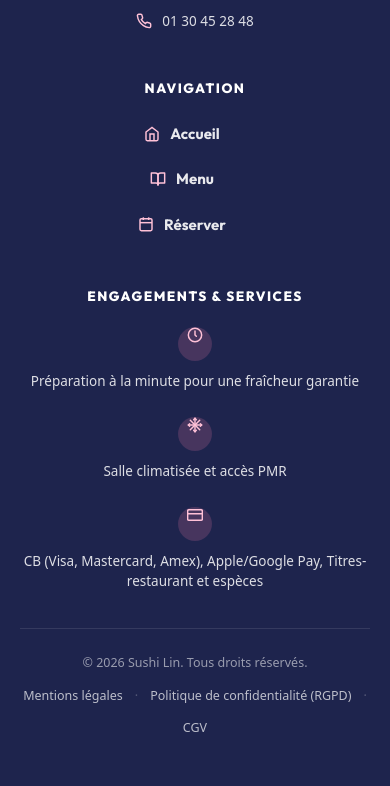
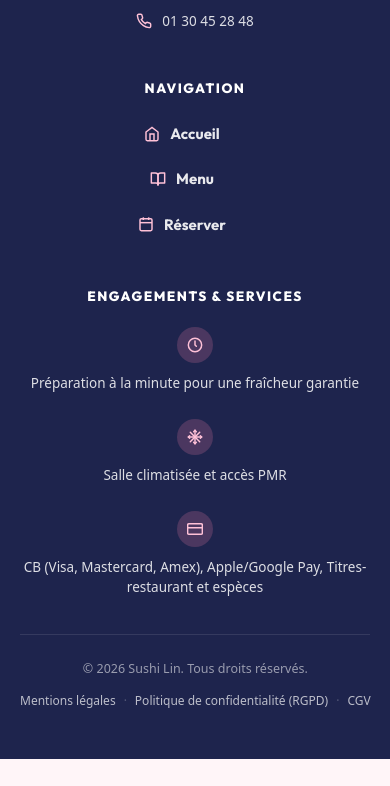
Before and after one commit to MickLn/sushi_lin, a plain HTML site: page reservation.html in a window 390 px wide. Shown: the part 1457-2243 px from the top of the page. After the commit the page ends 2216 px from the top, so only its background shows below. Drawn offline with Linux system fonts and the light colour scheme.

Commit message:
style: fix service icons centering in circles, unify legal links to single line, and unstyle sunday text

```diff
--- a/reservation.html
+++ b/reservation.html
@@ -13,7 +13,7 @@
   <link rel="preconnect" href="https://fonts.gstatic.com" crossorigin>
   <link href="https://fonts.googleapis.com/css2?family=Outfit:wght@400;500;600;700;800;900&family=Plus+Jakarta+Sans:ital,wght@0,300;0,400;0,500;0,600;0,700;0,800;1,400&family=Shippori+Mincho:wght@500;600;700;800&display=swap" rel="stylesheet">
 
-  <link rel="stylesheet" href="style.css?v=20260821n">
+  <link rel="stylesheet" href="style.css?v=20260821o">
   <style>
     .reservation-page-body {
       background-color: var(--sakura-bg-soft);
@@ -237,7 +237,7 @@
         </div>
         <div>
           <strong style="color: var(--indigo-dark); display: block; margin-bottom: 4px;">Horaires d'ouverture</strong>
-          <span>Midi : 12h00 – 14h30<br>Soir : 18h30 – 22h00<br><strong style="color: var(--sakura-vibrant); font-size: 12.5px; font-weight: 700;">(Ouvert 7j/7)</strong></span>
+          <span>Midi : 12h00 – 14h30<br>Soir : 18h30 – 22h00<br><span>(Ouvert 7j/7)</span></span>
         </div>
         <div>
           <strong style="color: var(--indigo-dark); display: block; margin-bottom: 4px;">Téléphone direct</strong>
--- a/style.css
+++ b/style.css
@@ -1770,20 +1770,29 @@ img { display: block; max-width: 100%; }
 }
 
 .footer-info-icon {
-  width: 32px;
-  height: 32px;
+  width: 36px;
+  height: 36px;
+  min-width: 36px;
+  min-height: 36px;
   border-radius: 50%;
-  background: rgba(255, 128, 171, 0.15);
+  background: rgba(255, 128, 171, 0.2);
   color: var(--sakura-primary);
-  display: flex;
-  align-items: center;
-  justify-content: center;
+  display: flex !important;
+  align-items: center !important;
+  justify-content: center !important;
   flex-shrink: 0;
+  box-sizing: border-box;
+  padding: 0 !important;
+  margin: 0 auto;
+  line-height: 0;
 }
 
 .footer-info-icon svg {
-  width: 15px;
-  height: 15px;
+  width: 16px;
+  height: 16px;
+  display: block;
+  flex-shrink: 0;
+  margin: 0 auto;
 }
 
 /* 5. BAS DU FOOTER & MENTIONS LÉGALES */
@@ -1807,8 +1816,11 @@ img { display: block; max-width: 100%; }
 .footer-legal-links {
   display: flex;
   align-items: center;
-  flex-wrap: wrap;
-  gap: 10px;
+  justify-content: center;
+  flex-wrap: nowrap;
+  gap: 8px;
+  white-space: nowrap;
+  font-size: 12px;
 }
 
 .footer-legal-links a {
@@ -2069,21 +2081,29 @@ img { display: block; max-width: 100%; }
   }
 
   .footer-info-icon {
-    width: 34px;
-    height: 34px;
+  width: 36px;
+  height: 36px;
+  min-width: 36px;
+  min-height: 36px;
   border-radius: 50%;
-    background: rgba(255, 128, 171, 0.18);
+  background: rgba(255, 128, 171, 0.2);
   color: var(--sakura-primary);
-    display: flex;
-    align-items: center;
-    justify-content: center;
+  display: flex !important;
+  align-items: center !important;
+  justify-content: center !important;
   flex-shrink: 0;
+  box-sizing: border-box;
+  padding: 0 !important;
   margin: 0 auto;
+  line-height: 0;
 }
 
   .footer-info-icon svg {
   width: 16px;
   height: 16px;
+  display: block;
+  flex-shrink: 0;
+  margin: 0 auto;
 }
 
   /* 4. Bas de page */
@@ -2104,11 +2124,13 @@ img { display: block; max-width: 100%; }
   }
 
   .footer-legal-links {
-    justify-content: center;
-    text-align: center;
-    gap: 12px;
-    font-size: 12.5px;
-    line-height: 1.6;
+  display: flex;
+  align-items: center;
+  justify-content: center;
+  flex-wrap: nowrap;
+  gap: 8px;
+  white-space: nowrap;
+  font-size: 12px;
 }
 }
 
```
Also changed, not shown: index.html (+1 -1 lines). Lines whose indentation alone changed are shown as unchanged.
